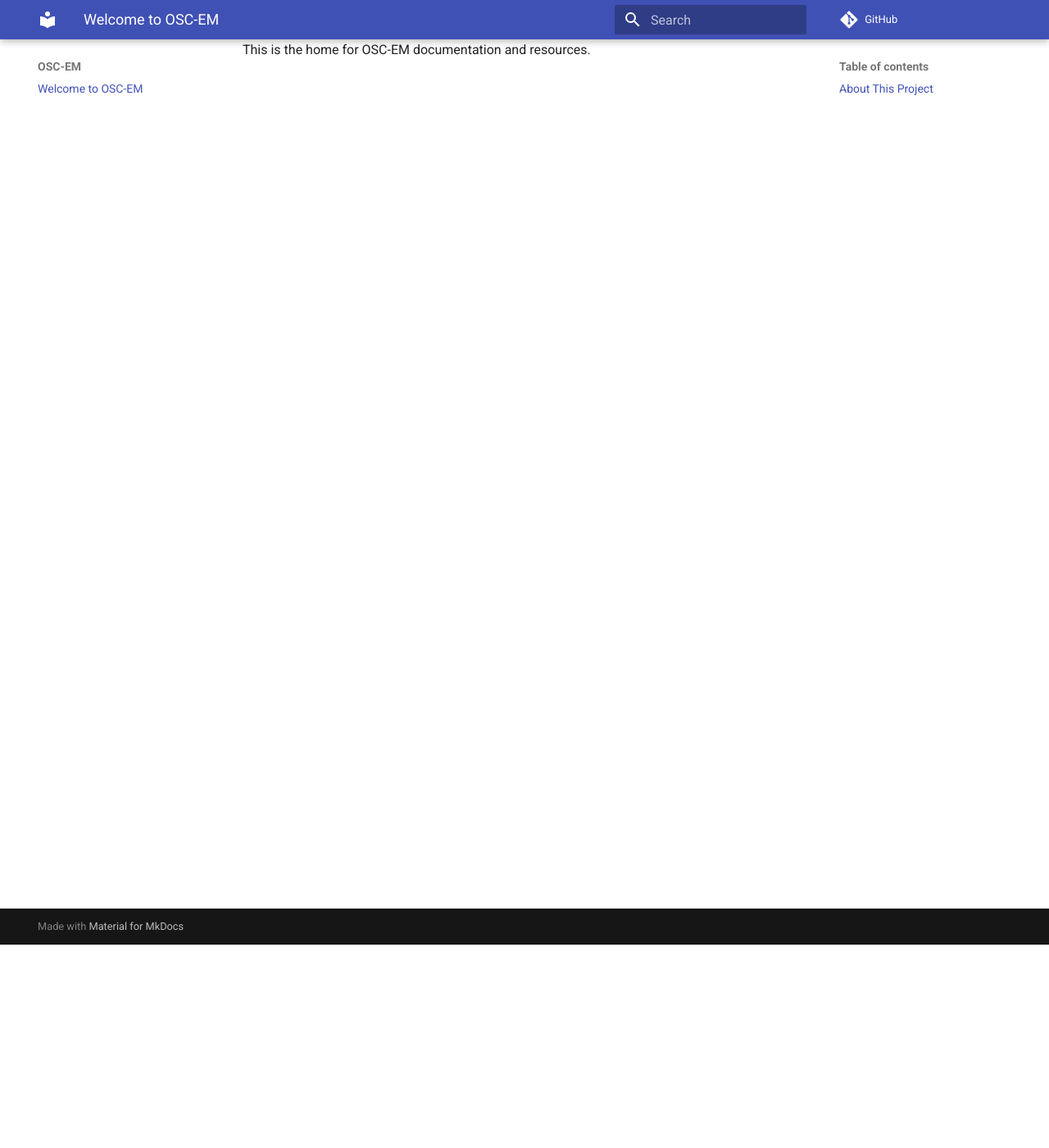
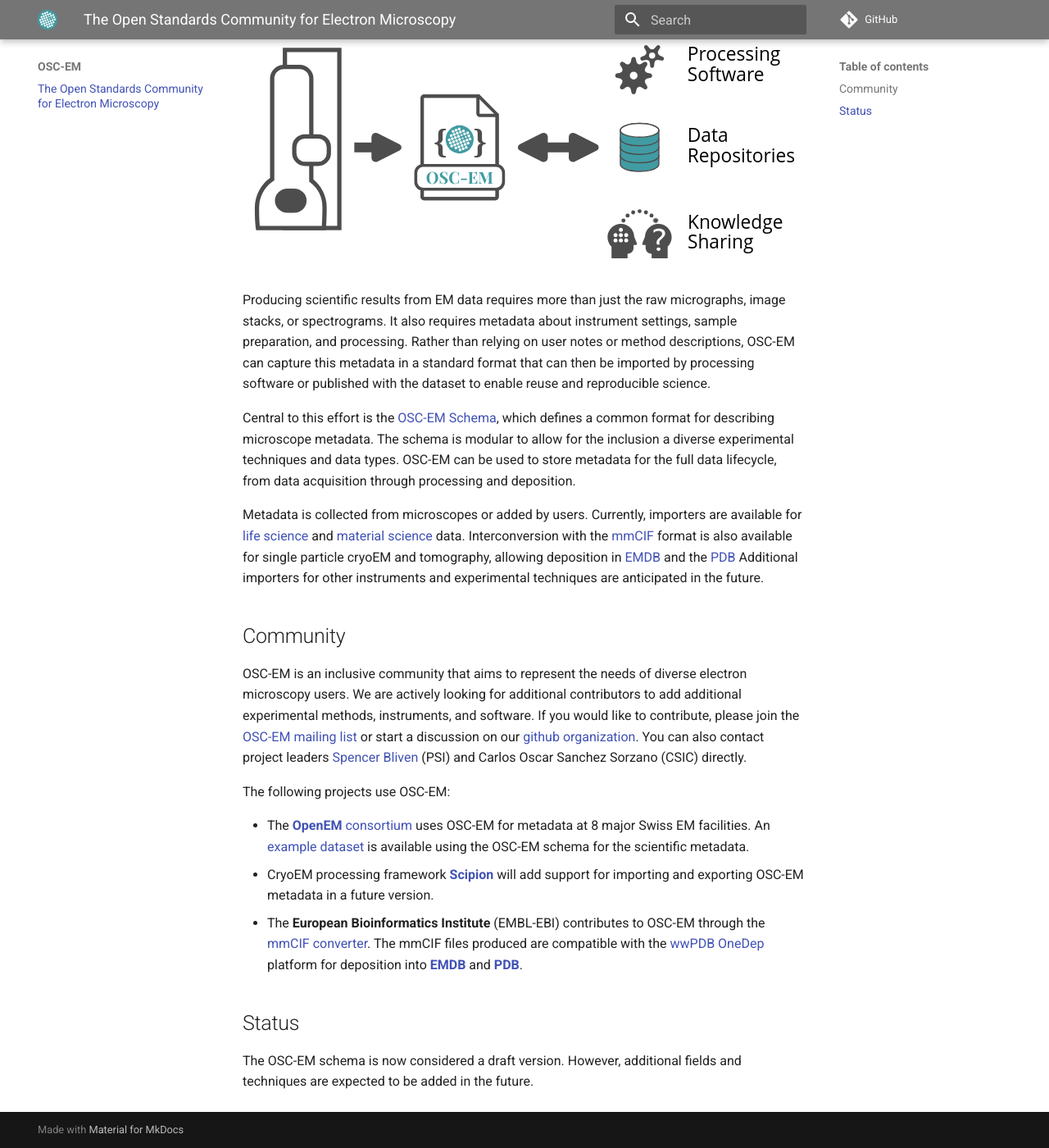
Before and after one commit to osc-em/osc-em.github.io, an MkDocs documentation site: the page built from docs/index.md, in a window 1280 px wide and 1400 px high, scrolled down 248 px. Shown: the whole window at 82% size. Built offline with MkDocs 1.6.1 and Material for MkDocs 9.7.7, drawn with Linux system fonts in a browser that asks for light colours; some of the changed text lies outside the part shown.

Commit message:
fix content and style

```diff
--- a/docs/index.md
+++ b/docs/index.md
@@ -1,7 +1,61 @@
-# Welcome to OSC-EM
+# The Open Standards Community for Electron Microscopy
 
-Welcome to the **OSC-EM** documentation site.
+The *Open Standards Community for Electron Microscopy* (OSC-EM) is a community of
+scientists, developers, and users interested in standardizing and sharing electron
+microscopy metadata.
 
-## About This Project
+![Microscope metadata is converted to OSC-EM format, which can then be read by
+processing software, data repositories, and knowledge
+sharing.](assets/img/conversion.svg)
 
-This is the home for OSC-EM documentation and resources.
+Producing scientific results from EM data requires more than just the raw micrographs,
+image stacks, or spectrograms. It also requires metadata about instrument settings,
+sample preparation, and processing. Rather than relying on user notes or method
+descriptions, OSC-EM can capture this metadata in a standard format that can then be
+imported by processing software or published with the dataset to enable reuse and
+reproducible science.
+
+Central to this effort is the [OSC-EM Schema](https://github.com/osc-em/OSCEM_Schemas),
+which defines a common format for describing microscope metadata. The schema is modular
+to allow for the inclusion a diverse experimental techniques and data types. OSC-EM can
+be used to store metadata for the full data lifecycle, from data acquisition through
+processing and deposition.
+
+Metadata is collected from microscopes or added by users. Currently, importers are
+available for [life science](https://github.com/SwissOpenEM/LS_Metadata_reader) and
+[material science](https://github.com/SwissOpenEM/MS_Metadata_reader) data.
+Interconversion with the [mmCIF](https://github.com/osc-em/converter-JSON-to-mmCIF)
+format is also available for single particle cryoEM and tomography, allowing deposition
+in [EMDB](https://www.ebi.ac.uk/emdb/) and the [PDB](https://www.wwpdb.org/) Additional
+importers for other instruments and experimental techniques are anticipated in the
+future.
+
+## Community
+
+OSC-EM is an inclusive community that aims to represent the needs of diverse electron
+microscopy users. We are actively looking for additional contributors to add additional
+experimental methods, instruments, and software.
+If you would like to contribute, please join the
+[OSC-EM mailing list](https://listas.csic.es/cnb/wws/info/oscem) or start a discussion
+on our [github organization](https://github.com/orgs/osc-em/discussions). You can also
+contact project leaders [Spencer Bliven](mailto:spencer.bliven@psi.ch) (PSI)
+and Carlos Oscar Sanchez Sorzano (CSIC) directly.
+
+The following projects use OSC-EM:
+
+- The [**OpenEM** consortium](https://swissopenem.github.io/) uses OSC-EM for metadata
+  at 8 major Swiss EM facilities. An [example
+  dataset](https://discovery.psi.ch/datasets/20.500.11935%2Fe9958228-11b9-42ea-a099-813150c3ccea)
+  is available using the OSC-EM schema for the scientific metadata.
+- CryoEM processing framework [**Scipion**](https://scipion.i2pc.es/) will add support
+  for importing and exporting OSC-EM metadata in a future version.
+- The **European Bioinformatics Institute** (EMBL-EBI) contributes to OSC-EM through the
+  [mmCIF converter](https://github.com/osc-em/converter-JSON-to-mmCIF). The mmCIF files
+  produced are compatible with the [wwPDB
+  OneDep](https://deposit-pdbe.wwpdb.org/deposition/) platform for deposition into
+  [**EMDB**](https://www.ebi.ac.uk/emdb/) and [**PDB**](https://www.wwpdb.org/).
+
+## Status
+
+The OSC-EM schema is now considered a draft version. However, additional fields and
+techniques are expected to be added in the future.
--- a/mkdocs.yml
+++ b/mkdocs.yml
@@ -5,10 +5,12 @@ repo_url: https://github.com/osc-em
 repo_name: GitHub
 
 theme:
+  logo: assets/img/oscem_icon.svg
+  favicon: assets/img/oscem_icon.svg
   name: material
   palette:
-    primary: indigo
-    accent: indigo
+    primary: grey
+    accent: cyan
   features:
     - navigation.sections
     - navigation.expand
```
Also changed, not shown: docs/assets/img/conversion.png (added), docs/assets/img/conversion.svg (added), docs/assets/img/coversion.png (added), docs/assets/img/oscem_document.svg (added), docs/assets/img/oscem_document_250x250.png (added), docs/assets/img/oscem_icon.svg (added), docs/assets/img/oscem_icon_256x256.png (added), docs/assets/img/oscem_logo.svg (added), docs/assets/img/oscem_logo_236x300.png (added), docs/assets/img/oscem_logo_786x1000.png (added).
